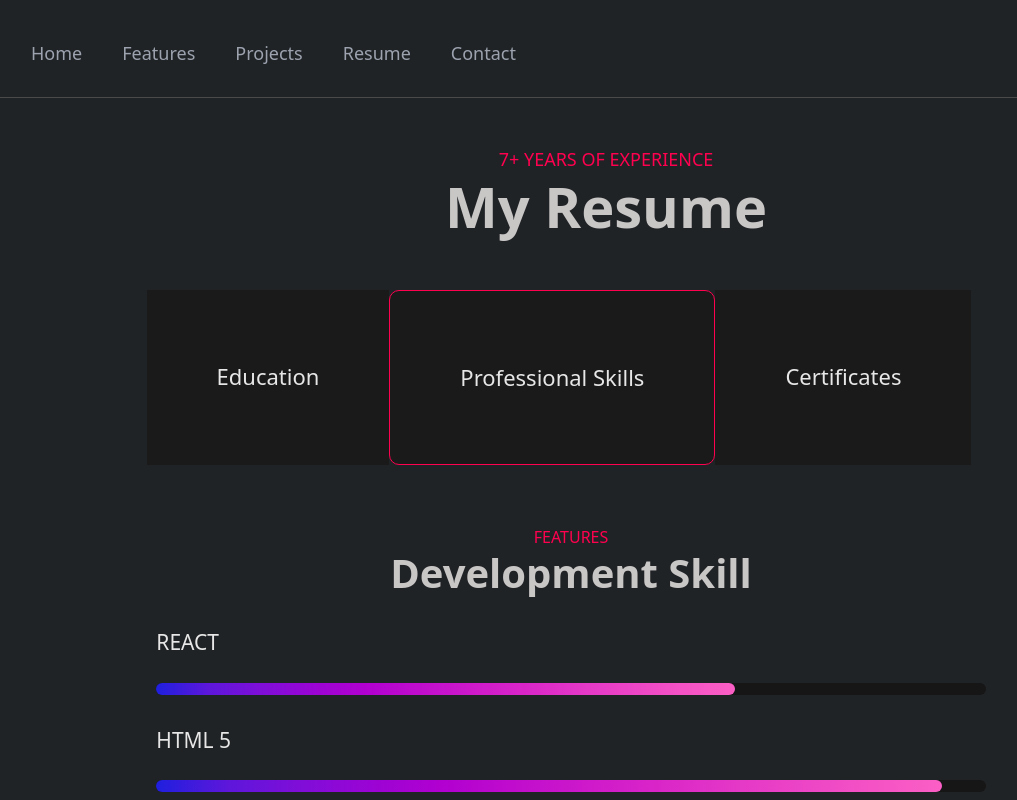
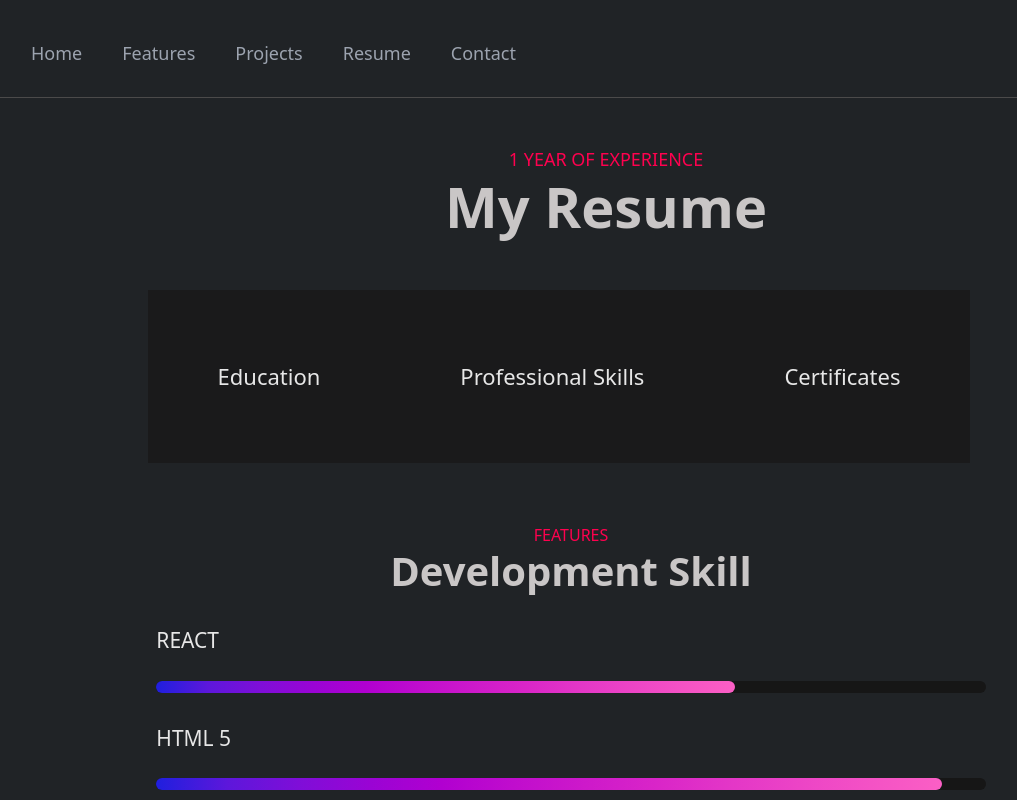
Before and after one commit to TejasviVichare/Portfolio, a React (Create React App) app: page /resume in a window 1280 px wide. Both pictures are taken after a click on the link "Professional Skills". Shown: the top 800 px of the page, without its empty margins (69-1086 px from the left). Built offline with nearby package versions, Linux system fonts and the light colour scheme.

Commit message:
Add files via upload

```diff
--- a/src/resume.js
+++ b/src/resume.js
@@ -1,42 +1,16 @@
 import { Link } from 'react-router-dom';
+import { useState } from 'react';
 
 export default function Resume() {
 
-     function professional(){
-        document.getElementById("Professional-Skills").style.display='block';
-        document.getElementById("Professional-Skills").style.transition='4s';
-        document.getElementById("education").style.display='none';
-        document.getElementById("professional-id").style.border='solid 1px #ff014f';
-        document.getElementById("professional-id").style.borderRadius='10px';
-        document.getElementById("education-id").style.border='none';
-        document.getElementById("Certificates-id").style.border='none';
-        document.getElementById("Certificates").style.display='none';
-     }
-    function education(){
-        document.getElementById("education").style.display='block';
-        document.getElementById("Professional-Skills").style.display='none';
-        document.getElementById("education-id").style.border='solid 1px #ff014f';
-        document.getElementById("education-id").style.borderRadius='10px';
-        document.getElementById("professional-id").style.border='none';
-        document.getElementById("Certificates-id").style.border='none';
-        document.getElementById("Certificates").style.display='none';
-    }
-    function Certificates(){
-        document.getElementById("Certificates").style.display='block';
-        document.getElementById("Professional-Skills").style.display='none';
-        document.getElementById("education").style.display='none';
-        document.getElementById("Certificates-id").style.border='solid 1px #ff014f';
-        document.getElementById("Certificates-id").style.borderRadius='10px';
-        document.getElementById("education-id").style.border='none';
-        document.getElementById("professional-id").style.border='none';
-    }
+  const [activeSection, setActiveSection] = useState('education');
+
+  const handleTabClick= (section) =>{
+    setActiveSection(section);
+  }
 
 
-    // function react(){
-    //     document.getElementById("react-span-inner").style.width='700px';
-    // }
 
-    // window.onload=react();
     return (
         <section>
             <div className="resume">
@@ -44,7 +18,7 @@ export default function Resume() {
                     <br></br><br></br>
                     <div className="row justify-content-center" id="first-row">
                         <div className="col">
-                            <p id="features-title">7+ YEARS OF EXPERIENCE</p>
+                            <p id="features-title">1 YEAR OF EXPERIENCE</p>
                             <h1 style={{ color: "rgb(201, 198, 198)" }}>My Resume</h1>
                         </div>
                     </div>
@@ -52,15 +26,16 @@ export default function Resume() {
                     <div className="row resume-list justify-content-center">
                         <div className="col-md-12 justify-content-center">
                             <ul className="justify-content-center">
-                                <li id="education-id"><a onClick={education}>Education</a></li>
-                                <li id="professional-id"><a onClick={professional} >Professional Skills</a></li>
-                                <li id="Certificates-id"><a onClick={Certificates}>Certificates</a></li>
+                                <li id="education-id"><a onClick={() => handleTabClick('education')}>Education</a></li>
+                                <li id="professional-id"><a onClick={() => handleTabClick('professional')} >Professional Skills</a></li>
+                                <li id="Certificates-id"><a onClick={() => handleTabClick('certificates')}>Certificates</a></li>
                             </ul>
                         </div>
                     </div>
 
 
-                    <div className="row education" id="education">
+
+                    <div className="row education" id="education"  style={{display: activeSection === 'education' ? 'block' : 'none'}}>
                         <div className="col-md-12">
                             <div className="row" style={{ marginTop: '60px' }}>
                                 <div className="col-md-6">
@@ -200,7 +175,7 @@ export default function Resume() {
                         </div>
                     </div>
 
-                    <div className="row" id="Professional-Skills">
+                    <div className="row" id="Professional-Skills" style={{display: activeSection === 'professional' ? 'block' : 'none', transition: '4s'}}>
                         <div className="col-md-12">
                             <div className="row text-center" style={{ marginTop: '60px' }}>
                                 <div className="col">
@@ -269,7 +244,7 @@ export default function Resume() {
                     </div>
 
                     {/* Certificates */}
-                    <div className="row education" id="Certificates">
+                    <div className="row education" id="Certificates" style={{display: activeSection === 'certificates' ? 'block' : 'none'}}>
                         <div className="col-md-12">
                             <div className="row" style={{ marginTop: '60px' }}>
                                 <div className="col-md-12">
```
Also changed, not shown: src/portfolio.jpg.
